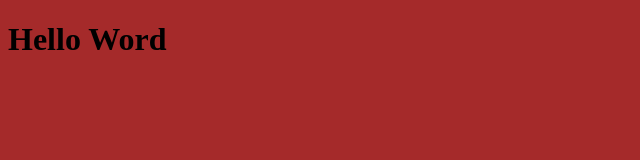
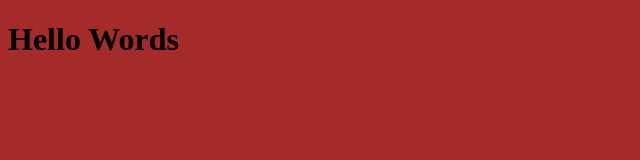
Before and after one commit to anilkumarguptaltts/Git-Practice, a plain HTML site: page index.html in a window 1280 px wide. Shown: the full height of the page, 0-640 px from the left. Drawn offline with Linux system fonts and the light colour scheme.

Commit message:
Fisrt commit

```diff
--- a/index.html
+++ b/index.html
@@ -8,7 +8,7 @@
     <title>Document</title>
 </head>
 <body>
-    <h1>Hello Word</h1>
+    <h1>Hello Words</h1>
 
 </body>
 </html>
```
